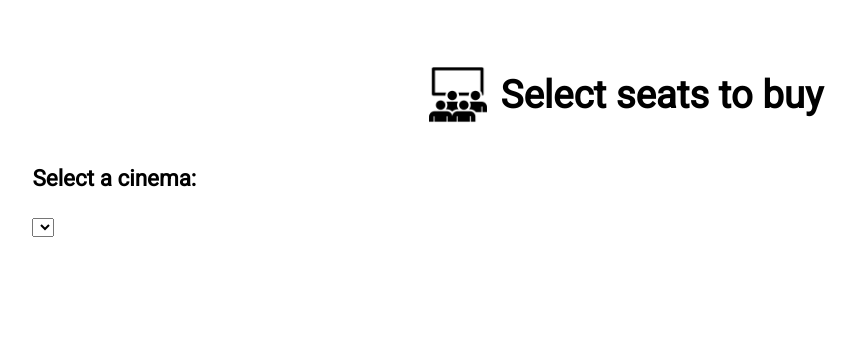
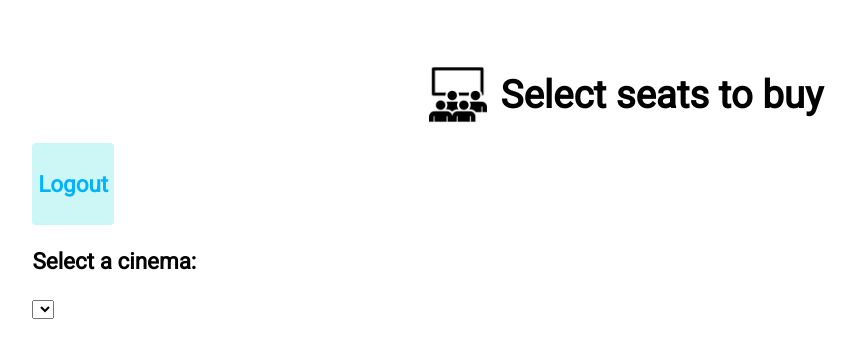
Before and after one commit to taljacob2/carteav, a website: page static/cinemas.html in a window 1280 px wide. Shown: the whole page, without its empty margins (14-870 px from the left). Drawn offline with Linux system fonts and the light colour scheme; no server answers.

Commit message:
Add logout button
Signed-off-by: Tal Jacob <taljacob2@gmail.com>

```diff
--- a/static/cinemas.html
+++ b/static/cinemas.html
@@ -27,6 +27,16 @@
 
         <div class="section">
 
+            <div class="logout-button">
+
+                <h3><a>Logout</a></h3>
+
+            </div>
+
+        </div>
+
+        <div class="section">
+
             <h3>Select a cinema: </h3>
 
             <select id="select-cinema"></select>
--- a/static/js/main.js
+++ b/static/js/main.js
@@ -13,6 +13,10 @@
         });
     }
 
+    function logout() {
+        localStorage.removeItem("userId");
+        window.location.replace(`${HOST}`);
+    }
 
     let currentCinemaIdSelection;
     let cinemas;
@@ -180,6 +184,8 @@
                     cinemas = data;
                     getCinemaSelection();
                 })
+
+                $("div.logout-button")[0].addEventListener("click", logout);
         }
     }
 
--- a/static/styles.css
+++ b/static/styles.css
@@ -117,3 +117,12 @@
     background-color: #09d0d333;
     border-radius: 0.2em;
 }
+
+div.logout-button {
+    background-color: #09d0d333;
+    border-radius: 0.2em;
+    width: fit-content;
+    height: fit-content;
+    padding: 0.3em;
+    cursor: pointer;
+}
```
